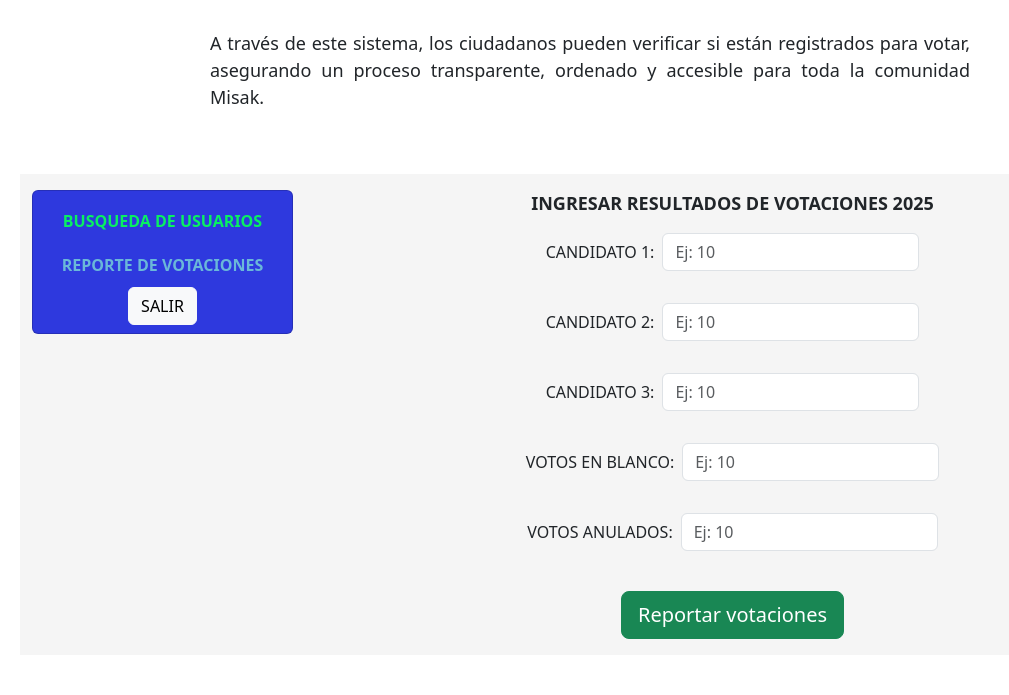
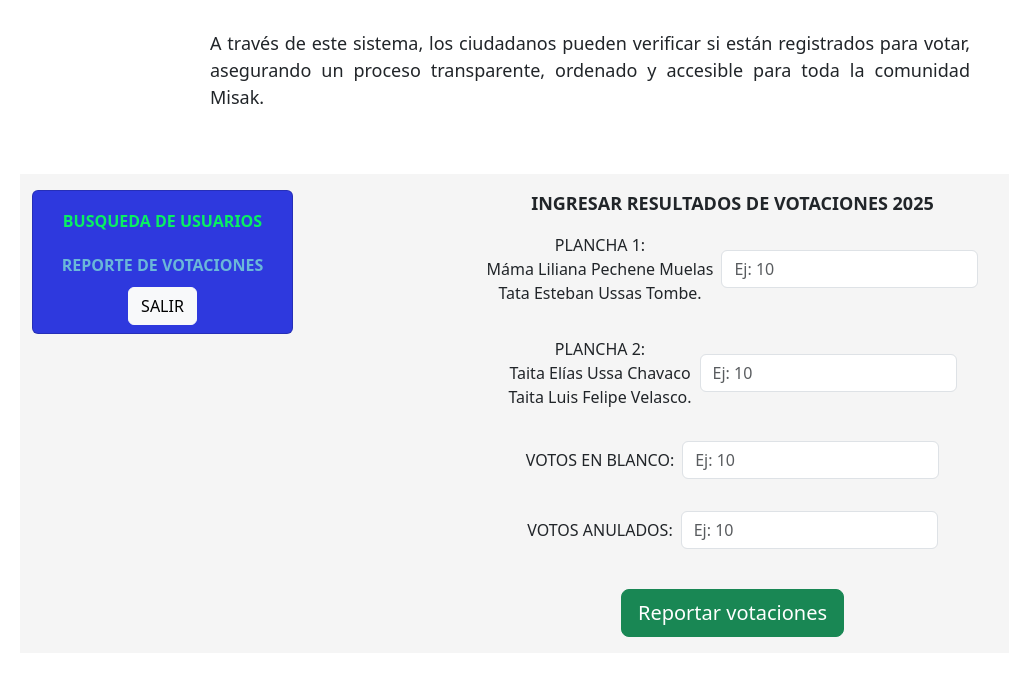
Before and after one commit to anrualesidam/votaciones_guambia, a Django app: page /registrovotos/ in a window 1280 px wide. Shown: the part 224-919 px from the top of the page, without its empty margins (50-1059 px from the left). After the commit the page ends 861 px from the top, so only its background shows below. Run offline with Django 5.2, Linux system fonts and the light colour scheme; data that the repository does not hold is empty; parts of the project's set-up code (start-up, migrations or seed data) failed here and were passed over; some libraries are stand-ins or nearby versions.

Commit message:
add new planchas

```diff
--- a/votaciones2025/templates/registrovotos.html
+++ b/votaciones2025/templates/registrovotos.html
@@ -85,19 +85,23 @@
 
               <input type="hidden" name="iduserjurado" value="{{ iduserjurado }}">
               <div class="d-flex align-items-center mb-3">
-                <label for="labelcandidato1" class="form-label me-2 mb-0" style="white-space: nowrap;">CANDIDATO 1:</label>
+                <label for="labelcandidato1" class="form-label me-2 mb-0" style="white-space: nowrap;">
+                  PLANCHA 1:<br>
+                   Máma Liliana Pechene Muelas <br>
+                    Tata Esteban Ussas Tombe.
+                </label>
                 <input type="text" id="numcandidato1" name="numcandidato1" class="form-control w-auto" placeholder="Ej: 10" maxlength="3" required>
               </div>
 
               <div class="d-flex align-items-center mb-3">
-                <label for="labelcandidato2" class="form-label me-2 mb-0" style="white-space: nowrap;">CANDIDATO 2:</label>
+                <label for="labelcandidato1" class="form-label me-2 mb-0" style="white-space: nowrap;">
+                  PLANCHA 2:<br>
+                   Taita Elías Ussa Chavaco <br>
+                    Taita Luis Felipe Velasco.
+                </label>
                 <input type="text" id="numcandidato2" name="numcandidato2" class="form-control w-auto" placeholder="Ej: 10" maxlength="3" required>
               </div>
 
-              <div class="d-flex align-items-center mb-3">
-                <label for="labelcandidato3" class="form-label me-2 mb-0" style="white-space: nowrap;">CANDIDATO 3:</label>
-                <input type="text" id="numcandidato3" name="numcandidato3" class="form-control w-auto" placeholder="Ej: 10" maxlength="3" required>
-              </div>
 
               <div class="d-flex align-items-center mb-3">
                 <label for="labelvotoblanco" class="form-label me-2 mb-0" style="white-space: nowrap;">VOTOS EN BLANCO:</label>
--- a/votaciones2025/views.py
+++ b/votaciones2025/views.py
@@ -377,7 +377,6 @@ class Home:
 
         numcandidato1=request.GET.get('numcandidato1')
         numcandidato2=request.GET.get('numcandidato2')
-        numcandidato3=request.GET.get('numcandidato3')
         numvotoblanco=request.GET.get('numvotoblanco')
         numanulados=request.GET.get('numanulados')
 
@@ -395,13 +394,12 @@ class Home:
 
 
 
-        if all([numcandidato1, numcandidato2, numcandidato3, numvotoblanco, numanulados]):
+        if all([numcandidato1, numcandidato2, numvotoblanco, numanulados]):
                 ref_votos.update({iduserjurado:{
-                    "candidato1": numcandidato1,
-                    "candidato2": numcandidato2,
-                    "candidato3": numcandidato3,
-                    "Votoenblanco": numvotoblanco,
-                    "Votonulo": numanulados,
+                    "plancha1": numcandidato1,
+                    "plancha2": numcandidato2,
+                    "votoblanco": numvotoblanco,
+                    "votonulo": numanulados,
                     "mesa":mesa
                 }})
                 ref_respnsablesdb = db.reference("usuariosresponsables")
```
Also changed, not shown: db.sqlite3.
